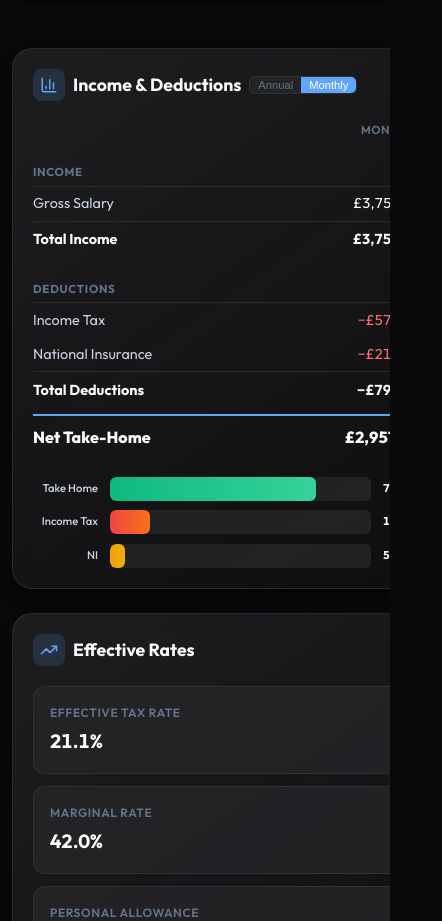
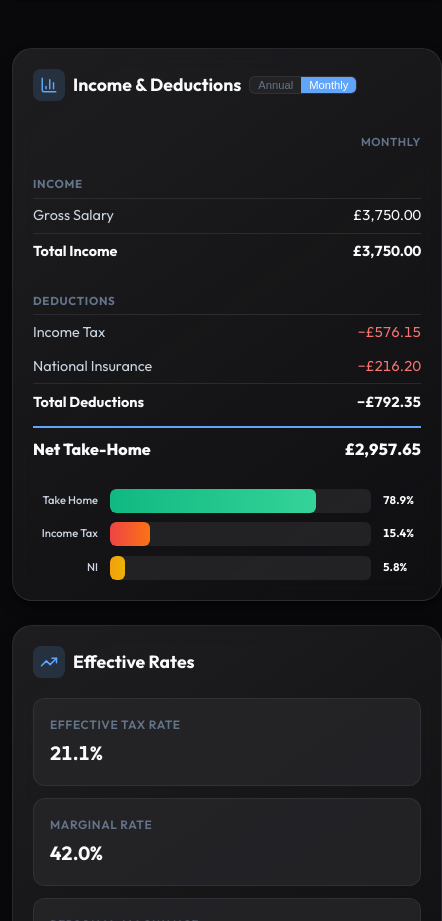
Before and after one commit to DougieWougie/TaxCalculator, a React (Vite) app: page / in a window 390 px wide. Shown: the part 2005-2926 px from the top of the page, 442 px wide, since content can reach past the window. Built offline with nearby package versions, Linux system fonts and the light colour scheme.

Commit message:
Fix: Add scrollable wrapper to pl-table for mobile screens

```diff
--- a/src/components/IncomeDeductionsCard.tsx
+++ b/src/components/IncomeDeductionsCard.tsx
@@ -33,7 +33,8 @@
           />
         </span>
       </div>
-      <table className={`pl-table ${showMonthly ? 'hide-annual' : 'hide-monthly'}`}>
+      <div className="pl-table-wrapper">
+        <table className={`pl-table ${showMonthly ? 'hide-annual' : 'hide-monthly'}`}>
         <thead>
           <tr>
             <th></th>
@@ -110,6 +111,7 @@
           </tr>
         </tbody>
       </table>
+      </div>
 
       <div style={{ marginTop: '1.25rem' }}>
         <div className="bar-chart">
--- a/src/index.css
+++ b/src/index.css
@@ -88,7 +88,6 @@
   color: var(--text-primary);
   line-height: 1.6;
   min-height: 100vh;
-  overflow-x: hidden;
   transition: background-color 0.3s ease, color 0.3s ease;
   -webkit-font-smoothing: antialiased;
   -moz-osx-font-smoothing: grayscale;
@@ -96,7 +95,6 @@
 
 #root {
   min-height: 100vh;
-  overflow-x: hidden;
 }
 
 /* Animated background */
@@ -995,6 +993,11 @@
 }
 
 /* P&L breakdown table */
+.pl-table-wrapper {
+  overflow-x: auto;
+  -webkit-overflow-scrolling: touch;
+}
+
 .pl-table {
   width: 100%;
   border-collapse: collapse;
```
